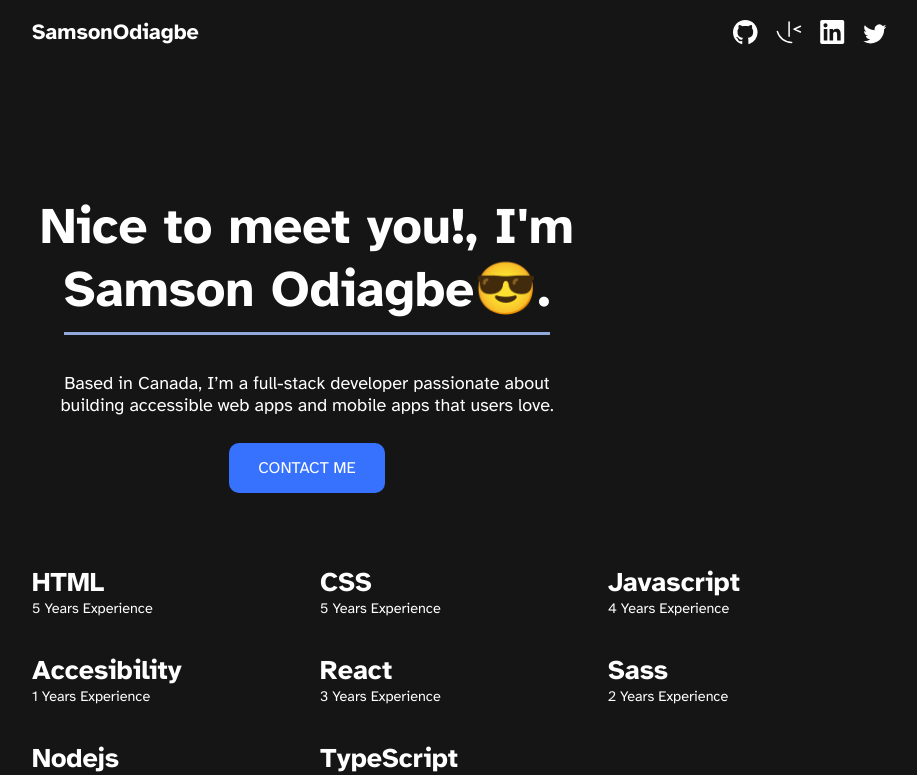
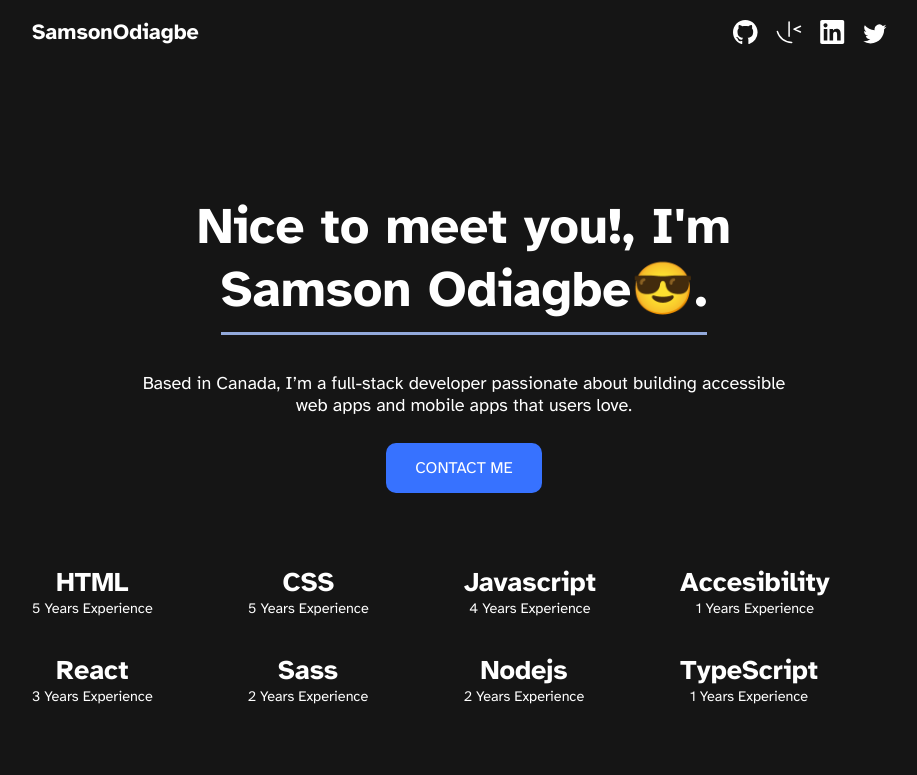
Before and after one commit to sammyodiagbe/portfolio-fem, a React (Create React App) app: page / in a window 1280 px wide. Shown: the top 775 px of the page, without its empty margins (176-1093 px from the left). Built offline with nearby package versions, Linux system fonts and the light colour scheme.

Commit message:
fixing styles

```diff
--- a/src/styles/_media_query.scss
+++ b/src/styles/_media_query.scss
@@ -15,14 +15,13 @@
       //   introduction
       div.introduction {
         display: grid;
-        grid-template-columns: 1fr 1fr;
-        grid-template-areas: "writeup img";
+        grid-template-columns: 1fr;
         section {
           padding: $padding 0;
         }
         section.write-up {
-          grid-area: writeup;
           width: 550px;
+          margin: 0 auto;
           z-index: 10;
           margin-top: 5em;
           grid-row: 1 / 3;
@@ -100,6 +99,8 @@
 
       div.introduction {
         section.write-up {
+          width: 650px;
+          text-align: center;
           h1 {
             font-size: 51px;
           }
@@ -107,7 +108,10 @@
       }
 
       div.skills-container {
-        grid-template-columns: 1fr 1fr 1fr;
+        grid-template-columns: 1fr 1fr 1fr 1fr;
+        div.skill {
+          text-align: center;
+        }
       }
       // navigation and footer
       div.projects-container {
--- a/src/styles/index.css
+++ b/src/styles/index.css
@@ -346,18 +346,15 @@ div.portfolio-app div.container footer.footer {
   div.portfolio-app div.container div.introduction {
     display: -ms-grid;
     display: grid;
-    -ms-grid-columns: 1fr 1fr;
-        grid-template-columns: 1fr 1fr;
-        grid-template-areas: "writeup img";
+    -ms-grid-columns: 1fr;
+        grid-template-columns: 1fr;
   }
   div.portfolio-app div.container div.introduction section {
     padding: 1em 0;
   }
   div.portfolio-app div.container div.introduction section.write-up {
-    -ms-grid-row: 1;
-    -ms-grid-column: 1;
-    grid-area: writeup;
     width: 550px;
+    margin: 0 auto;
     z-index: 10;
     margin-top: 5em;
     -ms-grid-row: 1;
@@ -372,8 +369,6 @@ div.portfolio-app div.container footer.footer {
     border-bottom: 3px solid #92a9db;
   }
   div.portfolio-app div.container div.introduction section.image-container {
-    -ms-grid-row: 1;
-    -ms-grid-column: 2;
     grid-area: img;
     min-height: 612px;
   }
@@ -432,12 +427,19 @@ div.portfolio-app div.container footer.footer {
     width: 900px;
     margin: 0 auto;
   }
+  div.portfolio-app div.container div.introduction section.write-up {
+    width: 650px;
+    text-align: center;
+  }
   div.portfolio-app div.container div.introduction section.write-up h1 {
     font-size: 51px;
   }
   div.portfolio-app div.container div.skills-container {
-    -ms-grid-columns: 1fr 1fr 1fr;
-        grid-template-columns: 1fr 1fr 1fr;
+    -ms-grid-columns: 1fr 1fr 1fr 1fr;
+        grid-template-columns: 1fr 1fr 1fr 1fr;
+  }
+  div.portfolio-app div.container div.skills-container div.skill {
+    text-align: center;
   }
   div.portfolio-app div.container div.projects-container div.projects {
     display: -ms-grid;
```
Also changed, not shown: 1 other file (tests, documents, lock files or other folders).
